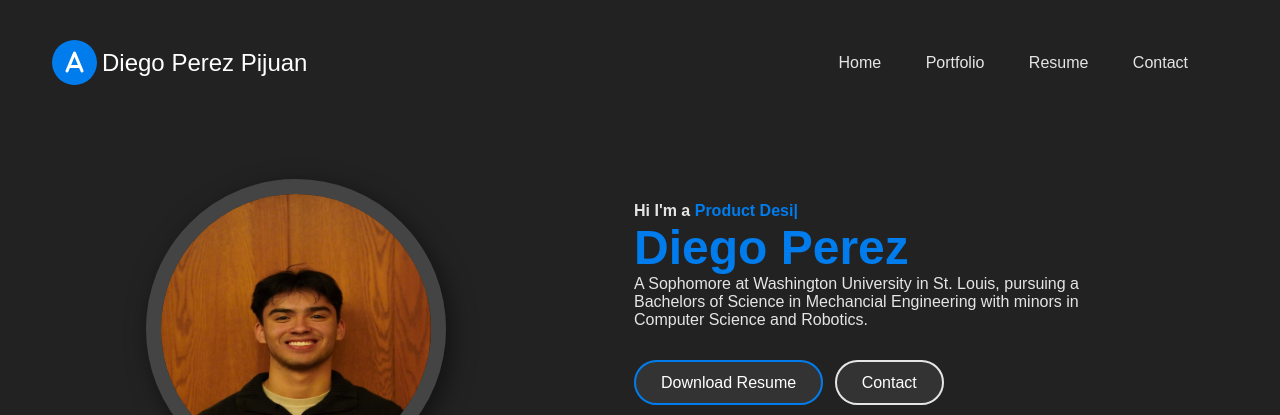
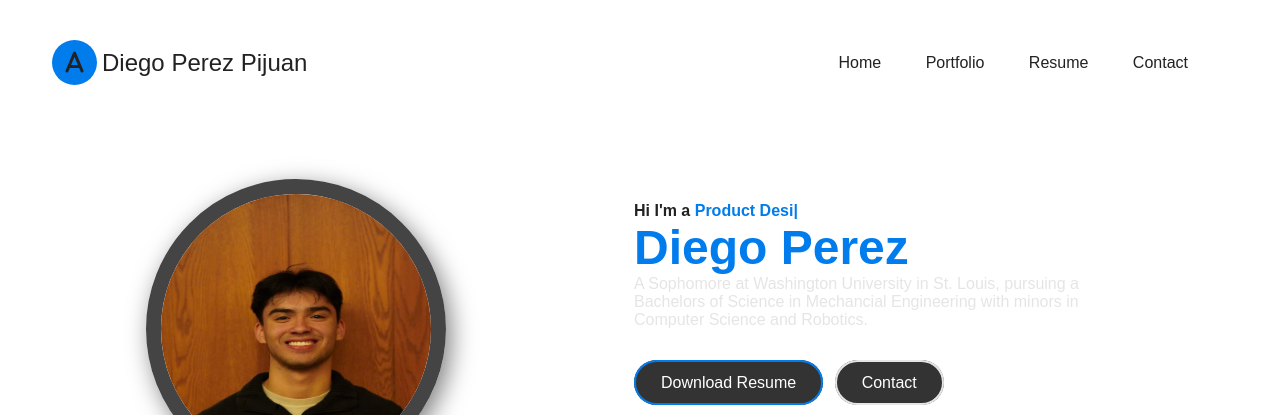
Before and after one commit to diegoperez2005/DiegoPortfolioWebsite, a plain HTML site: page index.html in a window 1280 px wide. Shown: the top 415 px of the page. Drawn offline with nearby package versions, Linux system fonts and the light colour scheme.

Commit message:
change text/ background to black on white, need to change rest of background collors.

```diff
--- a/style.css
+++ b/style.css
@@ -13,7 +13,7 @@
     width: 100%;
     height: 100%;
     min-height: 100vh;
-    background: #222
+    background: #fff
 }
 .wrapper{
     width:1280px;
@@ -38,7 +38,7 @@
     width: 45px;
     background-color: #007ced;
     border-radius: 50%;
-    color: #fff;
+    color: #222;
     font-weight: 700;
     font-size: 1.5rem;
     padding: 10px;
@@ -49,7 +49,7 @@
 .logo .logo-text{
     font-size: 24px;
     font-weight: 500;
-    color: #fff;
+    color: #222;
 }
 nav .togglebtn{
     width: 35px;
@@ -78,7 +78,7 @@
     display: inline-block;
 }
 nav .navlinks li a{
-    color:#e5e5e5;
+    color:#222;
     margin-right: 2.5rem;
 }
 .container {
@@ -109,7 +109,7 @@
     flex-direction: column;
 }
 .hero-text h5{
-    color: #e5e5e5;
+    color: #222;
     font-size: 16px;
 }
 .hero-text h5 span{
```
